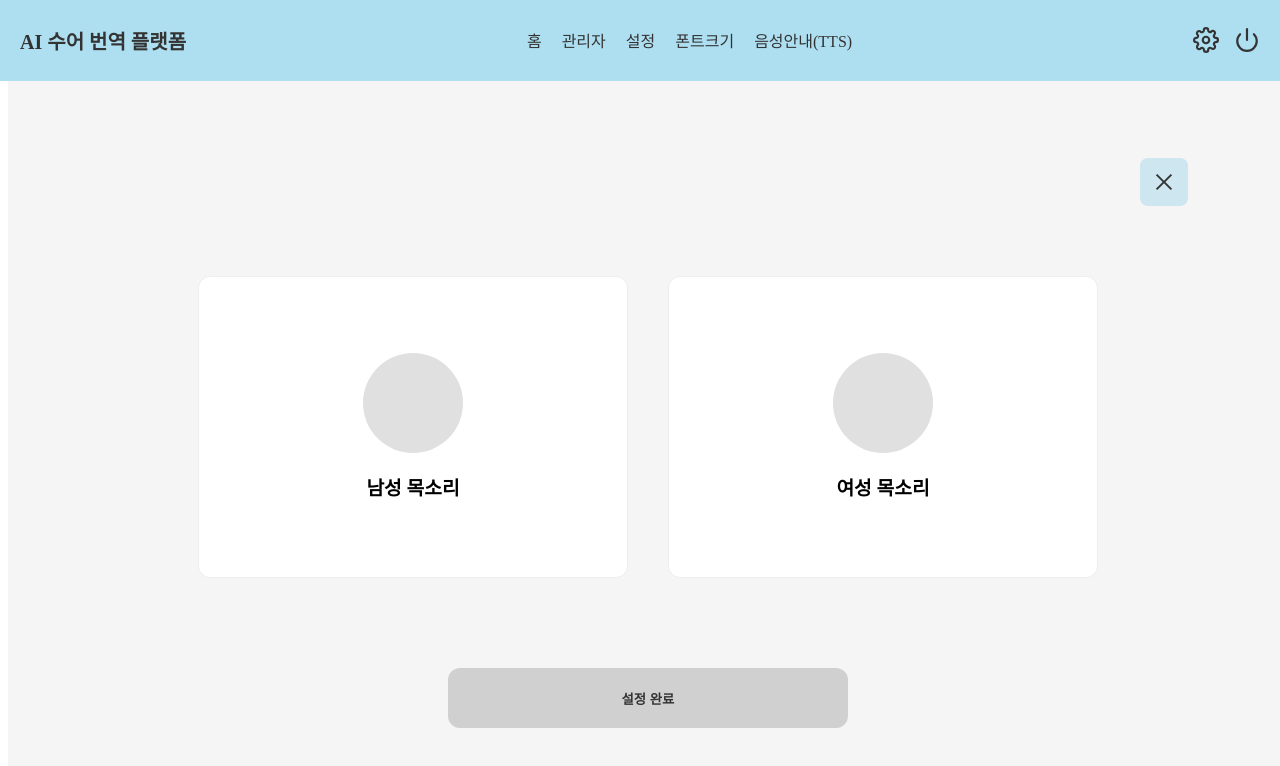
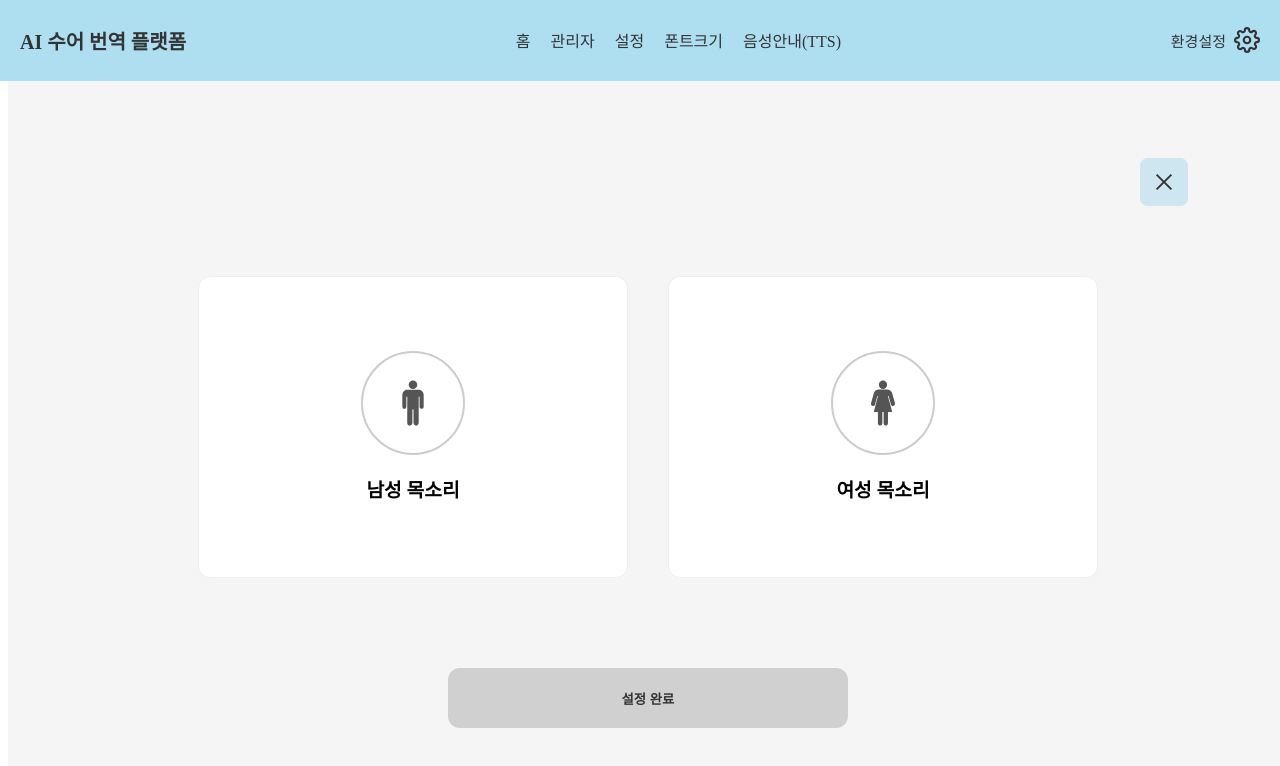
Before and after one commit to sup12135/saesol-translator, a React (Vite) app in the folder frontend/: page /TTS in a window 1280 px wide. Shown: the top 766 px of the page. Built offline with nearby package versions, Linux system fonts and the light colour scheme.

Commit message:
헤더와  버튼 위치 조정

```diff
--- a/frontend/src/components/Header/HeaderButton.tsx
+++ b/frontend/src/components/Header/HeaderButton.tsx
@@ -1,32 +1,25 @@
 // src/components/Header/HeaderButtons.tsx
+
 import { Link } from 'react-router-dom';
-import { FiSettings, FiPower } from 'react-icons/fi';
+import { FiSettings } from 'react-icons/fi';
 
 const HeaderButtons = () => {
-  const handleCloseApp = () => {
-    console.log('프로그램 종료 버튼 클릭됨 - Electron 연동 필요');
-  };
-
   return (
     <div style={{ display: 'flex', gap: '15px', alignItems: 'center' }}>
-      <Link to="/Settings" style={{ color: '#333', display: 'flex', alignItems: 'center' }} title="환경설정">
-        <FiSettings size={26} />
-      </Link>
-      <button
-        onClick={handleCloseApp}
+      <Link
+        to="/Settings"
         style={{
-          background: 'none',
-          border: 'none',
-          cursor: 'pointer',
-          padding: 0,
           color: '#333',
           display: 'flex',
           alignItems: 'center',
+          gap: '8px',
+          textDecoration: 'none'
         }}
-        title="프로그램 종료"
+        title="환경설정"
       >
-        <FiPower size={26} />
-      </button>
+        <span style={{ fontSize: '15px', fontWeight: '500' }}>환경설정</span>
+        <FiSettings size={26} />
+      </Link>
     </div>
   );
 };
--- a/frontend/src/pages/Settings/FontSize/FontSizeSkeleton.tsx
+++ b/frontend/src/pages/Settings/FontSize/FontSizeSkeleton.tsx
@@ -20,7 +20,7 @@ function FontSizeSkeleton() {
       display: 'flex',
       flexDirection: 'column',
       height: '100vh',
-      width: '100%',
+      width: '100vw',
       backgroundColor: colors.background,
       overflow: 'hidden',
       position: 'relative'
--- a/frontend/src/pages/Settings/TTS/Components/VoiceCard.tsx
+++ b/frontend/src/pages/Settings/TTS/Components/VoiceCard.tsx
@@ -5,9 +5,10 @@ interface VoiceCardProps {
   label: string;
   isSelected: boolean;
   onSelect: () => void;
+  icon?: React.ReactNode;
 }
 
-export function VoiceCard({ id, label, isSelected, onSelect }: VoiceCardProps) {
+export function VoiceCard({ id, label, isSelected, onSelect, icon }: VoiceCardProps) {
   return (
     <div
       id={id}
@@ -19,7 +20,21 @@ export function VoiceCard({ id, label, isSelected, onSelect }: VoiceCardProps) {
         display: 'flex', flexDirection: 'column', alignItems: 'center', justifyContent: 'center'
       }}
     >
-      <div style={{ width: '100px', height: '100px', borderRadius: '50%', backgroundColor: '#e0e0e0', marginBottom: '20px' }} />
+      <div style={{
+        width: '100px',
+        height: '100px',
+        borderRadius: '50%',
+        backgroundColor: 'transparent',
+        border: '2px solid #ccc',
+        marginBottom: '20px',
+        display: 'flex',
+        alignItems: 'center',
+        justifyContent: 'center',
+        color: '#555'
+      }}>
+        {icon}
+      </div>
+
       <span style={{ fontWeight: 'bold', fontSize: '1.2rem' }}>{label}</span>
     </div>
   );
--- a/frontend/src/pages/Settings/TTS/Components/VoiceSelector.tsx
+++ b/frontend/src/pages/Settings/TTS/Components/VoiceSelector.tsx
@@ -1,5 +1,6 @@
 //src/pages/Settings/TTS/Components/VoiceSelect.tsx
 
+import { IoIosMan, IoIosWoman } from 'react-icons/io';
 import { VoiceCard } from './VoiceCard';
 
 interface VoiceSelectorProps {
@@ -16,12 +17,14 @@ export function VoiceSelector({ selectedVoice, onSelect }: VoiceSelectorProps) {
           label="남성 목소리"
           isSelected={selectedVoice === 'male'}
           onSelect={() => onSelect('male')}
+          icon={<IoIosMan size={48} />} // 원하는 크기로 size 조절 가능해
         />
         <VoiceCard
           id="btn_tts_female"
           label="여성 목소리"
           isSelected={selectedVoice === 'female'}
           onSelect={() => onSelect('female')}
+          icon={<IoIosWoman size={48} />} // 원하는 크기로 size 조절 가능해
         />
       </div>
     </main>
--- a/frontend/src/pages/Settings/TTS/TTSSkeleton.tsx
+++ b/frontend/src/pages/Settings/TTS/TTSSkeleton.tsx
@@ -23,7 +23,7 @@ function TTSSkeleton() {
         display: 'flex',
         justifyContent: 'flex-end',
         alignItems: 'center',
-        padding: '40px 60px 20px 60px'
+        padding: '150px 100px 20px'
       }}>
         {/* 중앙 타이틀: 음성 설정 */}
         {/* <div style={{ width: '200px', height: '40px' }}></div> */}
```
